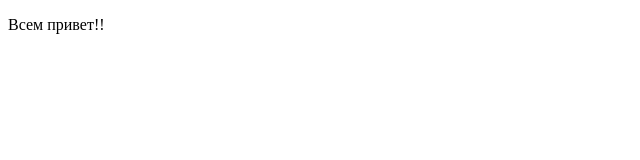
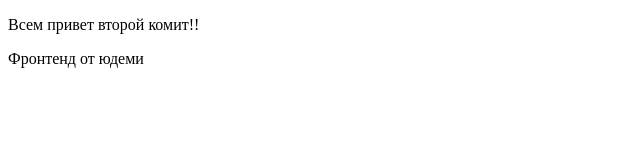
Before and after one commit to SevostyanovAleksandr/udemyLearnPeoject, a plain HTML site: page index.html in a window 1280 px wide. Shown: the whole page, without its empty margins (0-640 px from the left). Drawn offline with Linux system fonts and the light colour scheme.

Commit message:
проверка версия номер два

```diff
--- a/index.html
+++ b/index.html
@@ -7,7 +7,8 @@
     <title>Document</title>
 </head>
 <body>
-    <p onclick = "" >Всем привет!!</p>
+    <p onclick = "" >Всем привет второй комит!!</p>
+    <p>Фронтенд от юдеми</p>
     <!-- <script>alert (1) </script> -->
     <script
         src = "js\script.js"></script>
```
